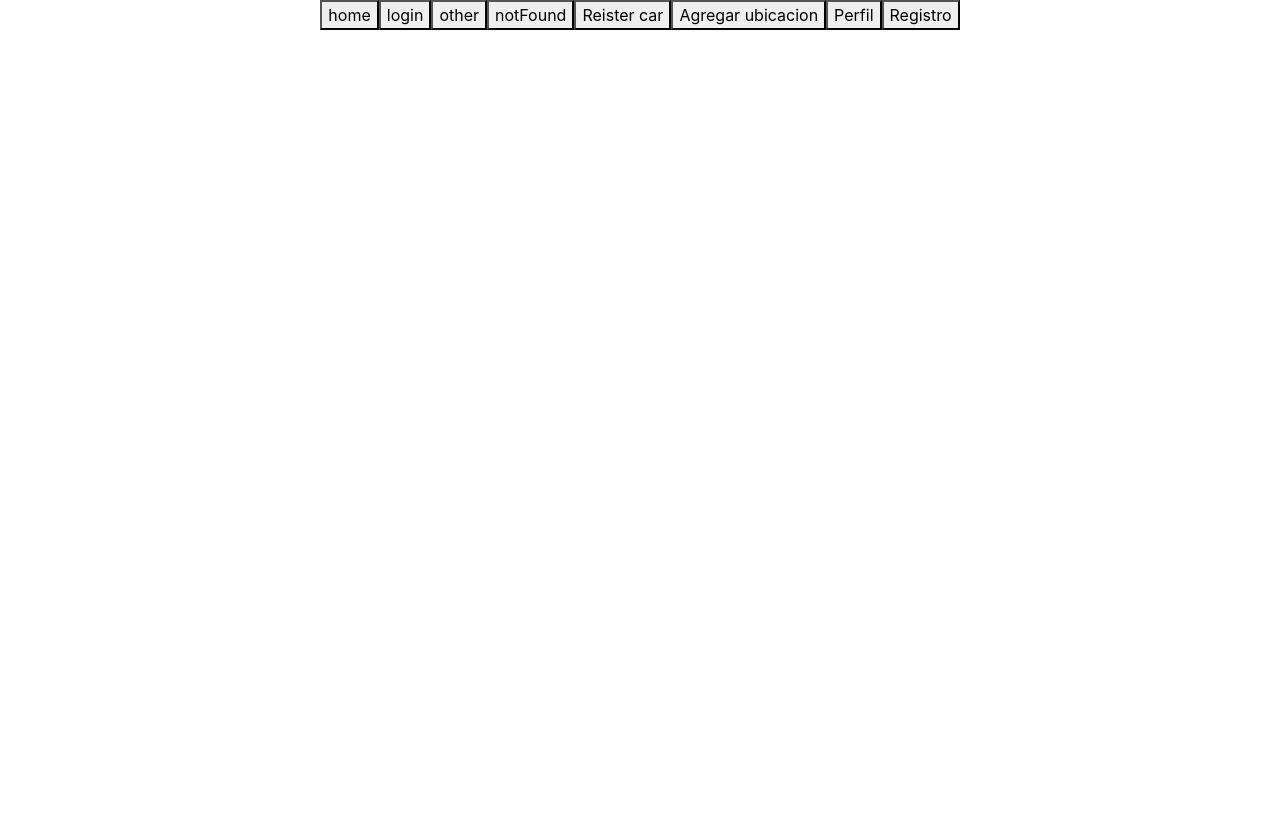
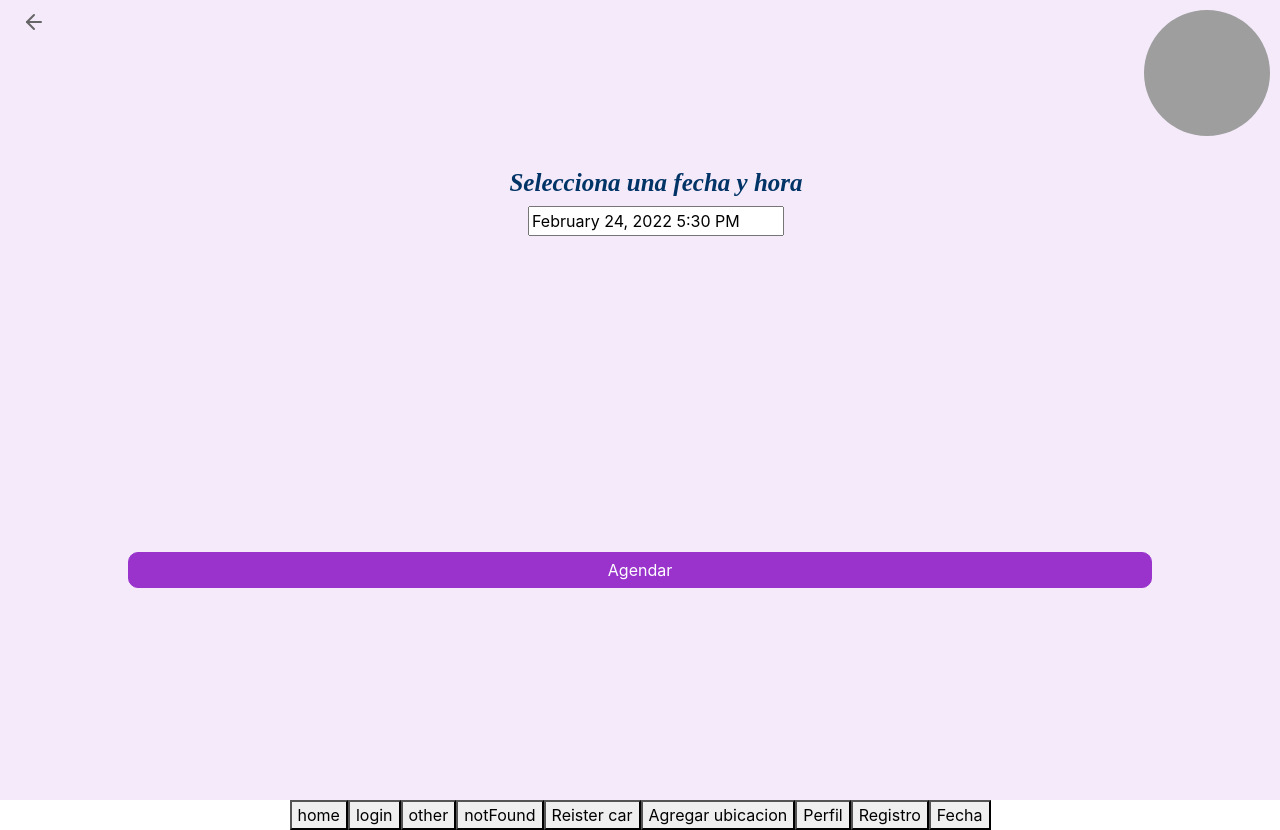
Before and after one commit to jimeneab/washak-ui, a React (Create React App) app: page /fecha in a window 1280 px wide. Before the commit the page ends 800 px from the top, so only its background shows below. Built offline with nearby package versions, Linux system fonts and the light colour scheme; grey boxes are pictures that could not be loaded.

Commit message:
seleccionar una fecha y hora

```diff
--- a/package.json
+++ b/package.json
@@ -3,6 +3,8 @@
   "version": "0.1.0",
   "private": true,
   "dependencies": {
+    "@date-io/date-fns": "^2.13.1",
+    "@material-ui/pickers": "^3.3.10",
     "@testing-library/jest-dom": "^5.16.2",
     "@testing-library/react": "^12.1.3",
     "@testing-library/user-event": "^13.5.0",
@@ -11,6 +13,7 @@
     "leaflet": "^1.7.1",
     "npm": "^8.5.1",
     "react": "^17.0.2",
+    "react-datepicker": "^4.7.0",
     "react-dom": "^17.0.2",
     "react-feather": "^2.0.9",
     "react-icons": "^4.3.1",
--- a/src/App.js
+++ b/src/App.js
@@ -6,6 +6,7 @@ import NotFound from './Views/NotFound/notFound';
 import RegisterCar from './Views/RegisterCar/RegisterCar';
 import Login from './Views/Login/Login';
 import Profile from './Views/Profile/profile';
+import PickDate from './Views/PickDate';
 import AddPosition from './Views/AddPosition/AddPosition'
 
 
@@ -21,6 +22,7 @@ function App() {
         <Route path='/perfil' element={<Profile />} />
         <Route path='/addPosition' element={<AddPosition />} />
         <Route path='/registro' element={<Register />} />
+        <Route path='/fecha' element={<PickDate />} />
       </Routes>
       <Link to='/login'>
         <button>home</button>
@@ -46,6 +48,9 @@ function App() {
       <Link to='/registro'>
         <button>Registro</button>
       </Link>
+      <Link to='/fecha'>
+        <button>Fecha</button>
+      </Link>
     </div>
   );
 }
--- /dev/null
+++ b/src/Views/PickDate/index.css
@@ -0,0 +1,25 @@
+.date{
+    height: 100vh;
+    background: #f4eafa;
+}
+
+#add-positon-navbar{
+    display: flex;
+    justify-content: space-between;
+    padding: 10px;
+ }
+
+ .date-body{
+    height: 48%;
+    text-align:center;
+    margin-top: 3rem;
+    margin-left: 2rem;
+}
+
+.date-body h2{
+    color: #003366;
+    font-family: 'Ubuntu';
+    font-style: italic;
+    font-weight: 700;
+    font-size: 25px;
+}
--- /dev/null
+++ b/src/Views/PickDate/index.js
@@ -0,0 +1,56 @@
+import React, { useState } from 'react'
+import DatePicker from 'react-datepicker'
+import { ArrowLeft } from 'react-feather'
+import './index.css'
+import "react-datepicker/dist/react-datepicker.css";
+import Button from '../../Components/Button/Button';
+import setHours from "date-fns/setHours";
+import setMinutes from "date-fns/setMinutes";
+
+const PickDate = () => {
+
+    const [startDate, setStartDate] = useState(
+        setHours(setMinutes(new Date(), 30), 17)
+      );
+
+
+    // const newDate = event => {
+
+    // }
+
+    // const hourAndDate = () => {
+
+    // }
+
+    return (
+        <section className='date'>
+            <div className="add-position-header">
+                <div id='add-positon-navbar'>
+                    <ArrowLeft color="#666666" width={'40px'} className="mx-1" />
+                    <img src="https://picsum.photos/seed/picsum/200/200" className="rounded-circle" alt="Cinque Terre" />
+                </div>
+            </div>
+            <div className='date-body'>
+                <h2>Selecciona una fecha y hora</h2>
+                <DatePicker
+                    selected={startDate}
+                    onChange={(date) => setStartDate(date)}
+                    showTimeSelect
+                    minTime={setHours(setMinutes(new Date(), 0), 10)}
+                    maxTime={setHours(setMinutes(new Date(), 0), 20)}
+                    dateFormat="MMMM d, yyyy h:mm aa"
+                />
+            </div>
+            <div>
+
+            </div>
+            <div>
+                <Button width={'medium'} color="primary" >Agendar</Button>
+            </div>
+
+        </section>
+
+    )
+}
+
+export default PickDate
--- a/src/Views/Register/register.js
+++ b/src/Views/Register/register.js
@@ -41,7 +41,7 @@ const Register = () => {
                     </div>
                     <div className="profile-input">
                         <User color="#666666" width={'20px'} className="mx-1" />
-                        <input type="text" placeholder="Apellido" name="lastName" className="mx-1" />
+                        <input type="text" placeholder="Apellido" name="lastName" className="mx-1" onChange={formHandlerUser}/>
                     </div>
                     <div className="register-input">
                         <Mail color="#666666" width={'20px'} className="mx-1" />
```
Also changed, not shown: src/index.js (+4 -3 lines), 1 other file (tests, documents, lock files or other folders).
